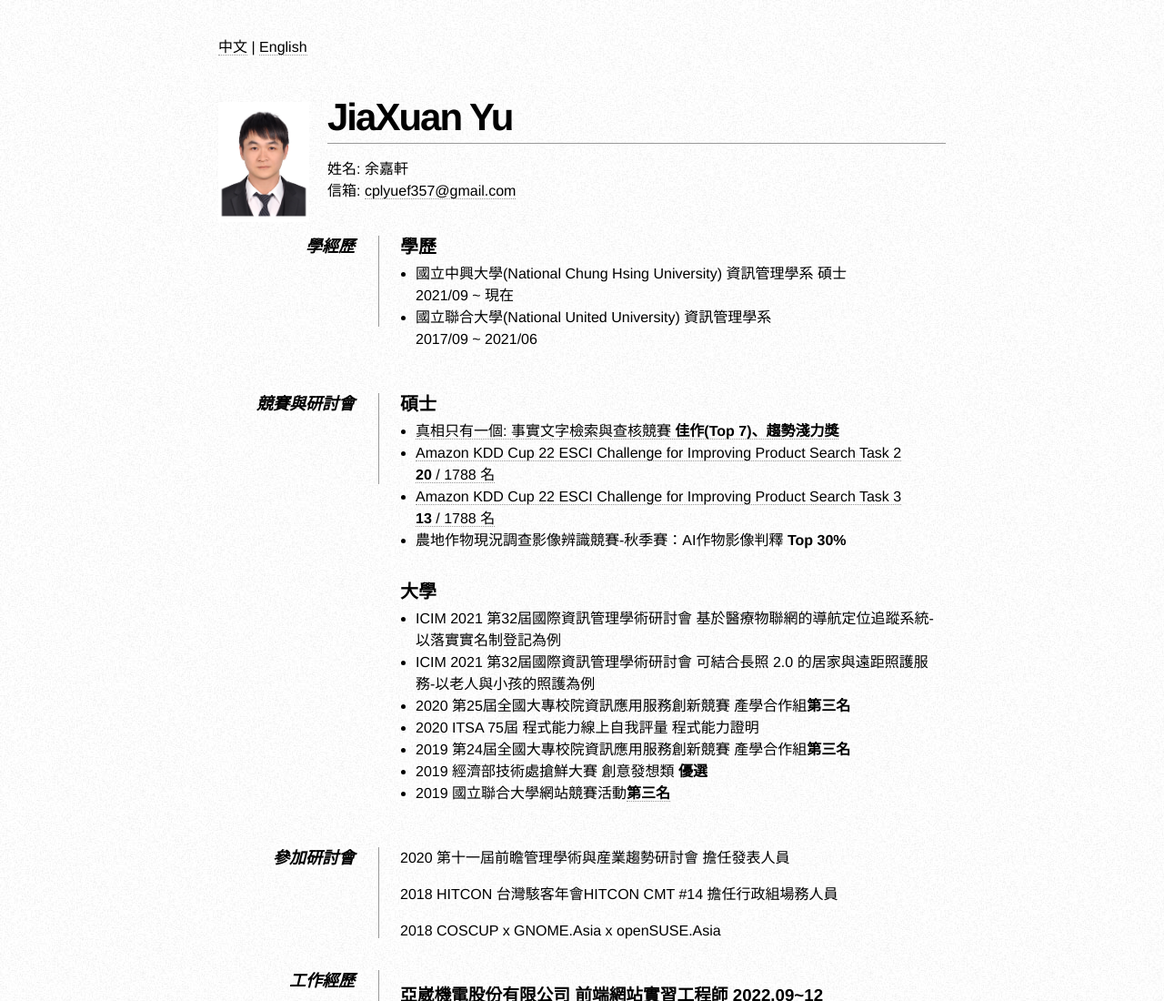
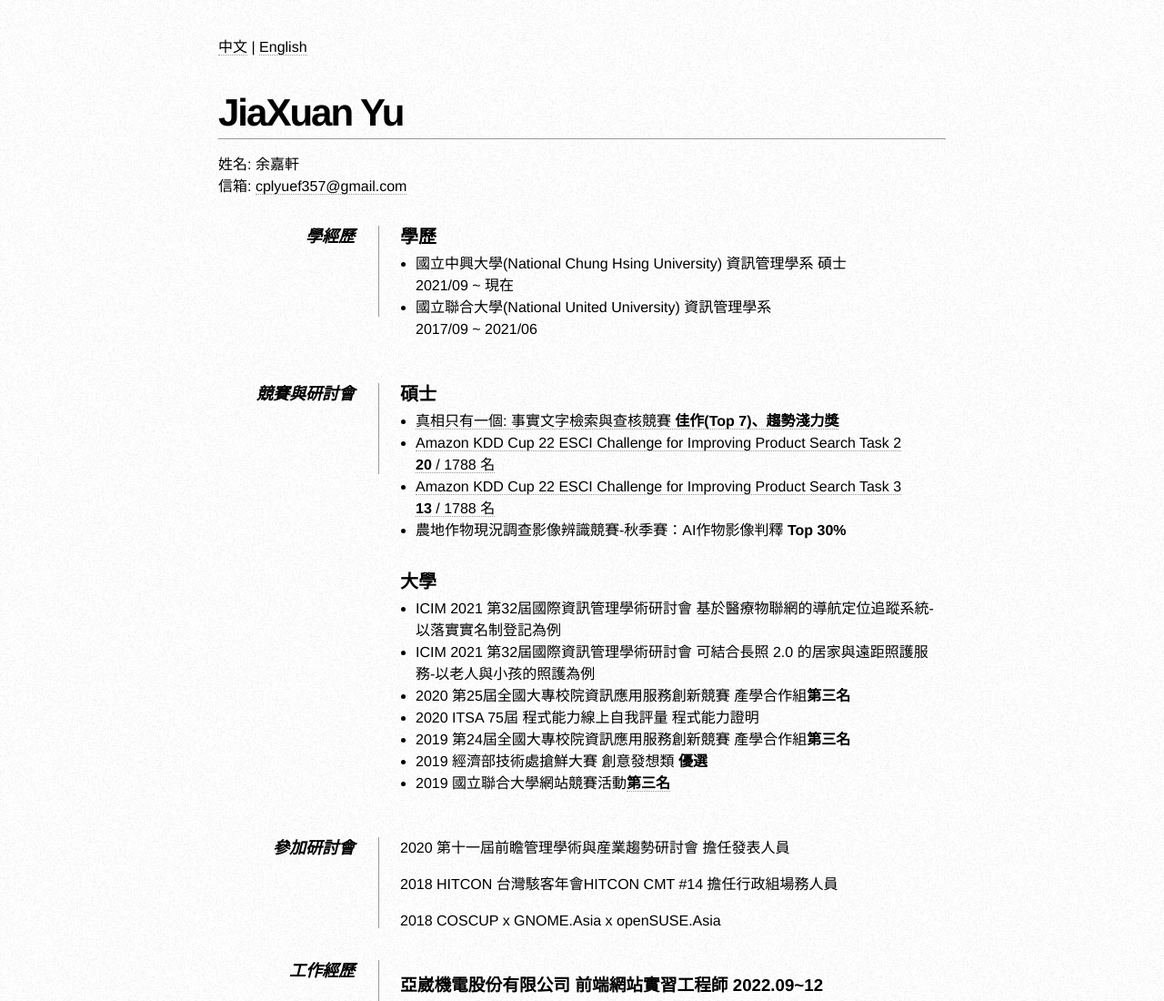
Before and after one commit to cvecve147/My-Resume, a plain HTML site: page index.html in a window 1280 px wide. Shown: the top 1100 px of the page at 91% size. Drawn offline with Linux system fonts and the light colour scheme.

Commit message:
del image

```diff
--- a/index.html
+++ b/index.html
@@ -133,7 +133,7 @@
         </div>
 
         <div id="contact-info" class="vcard" style="display: flex; align-items: center;">
-            <img src="./images/大頭照.jpg" alt="余嘉軒照片" style="width: 100px;  margin-right: 20px;">
+            <!-- <img src="./images/大頭照.jpg" alt="余嘉軒照片" style="width: 100px;  margin-right: 20px;"> -->
             <!-- Microformats! -->
 
             <div style="flex-grow: 1;">
```
Also changed, not shown: index_en.html (+1 -1 lines).
